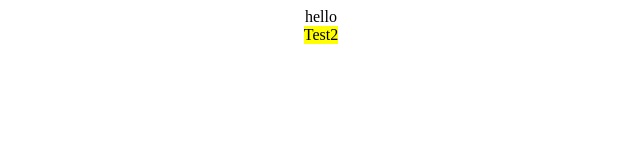
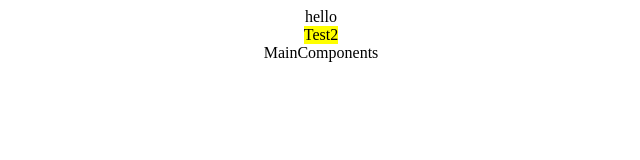
Before and after one commit to unnew-main/travel-with-pet, a Next.js app: page / in a window 1280 px wide. Shown: the top 160 px of the page, without its empty margins (319-959 px from the left). Built offline with nearby package versions, Linux system fonts and the light colour scheme.

Commit message:
feat: TestPage 설정

```diff
--- a/pages/index.tsx
+++ b/pages/index.tsx
@@ -1,13 +1,8 @@
 import type { NextPage } from 'next';
-import * as S from '../styles/index.style';
-
+import { MainPage } from '../src/containers';
 const Home: NextPage = () => {
-  return (
-    <S.Container>
-      <S.Test>hello</S.Test>
-      <S.Test2>Test2</S.Test2>
-    </S.Container>
-  );
+  //로직
+  return <MainPage />;
 };
 
 export default Home;
--- /dev/null
+++ b/src/containers/TestPage/MainPage.tsx
@@ -0,0 +1,13 @@
+import type { NextPage } from 'next';
+import * as S from './MainPage.style';
+import { MainComponents } from './components/MainComponents';
+
+export const MainPage: NextPage = () => {
+  return (
+    <S.Container>
+      <S.Test>hello</S.Test>
+      <S.Test2>Test2</S.Test2>
+      <MainComponents />
+    </S.Container>
+  );
+};
--- /dev/null
+++ b/src/containers/TestPage/MainPage.type.ts
@@ -0,0 +1,4 @@
+//Test용 type입니다.
+export type TestType = {
+  id: string;
+};
--- /dev/null
+++ b/src/containers/TestPage/components/MainComponents.tsx
@@ -0,0 +1,3 @@
+export const MainComponents = () => {
+  return <div>MainComponents</div>;
+};
--- /dev/null
+++ b/src/containers/index.ts
@@ -0,0 +1 @@
+export { MainPage } from './TestPage/MainPage';
```
Also changed, not shown: src/containers/TestPage/MainPage.style.ts (renamed from styles/index.style.ts), 1 other file (tests, documents, lock files or other folders).
